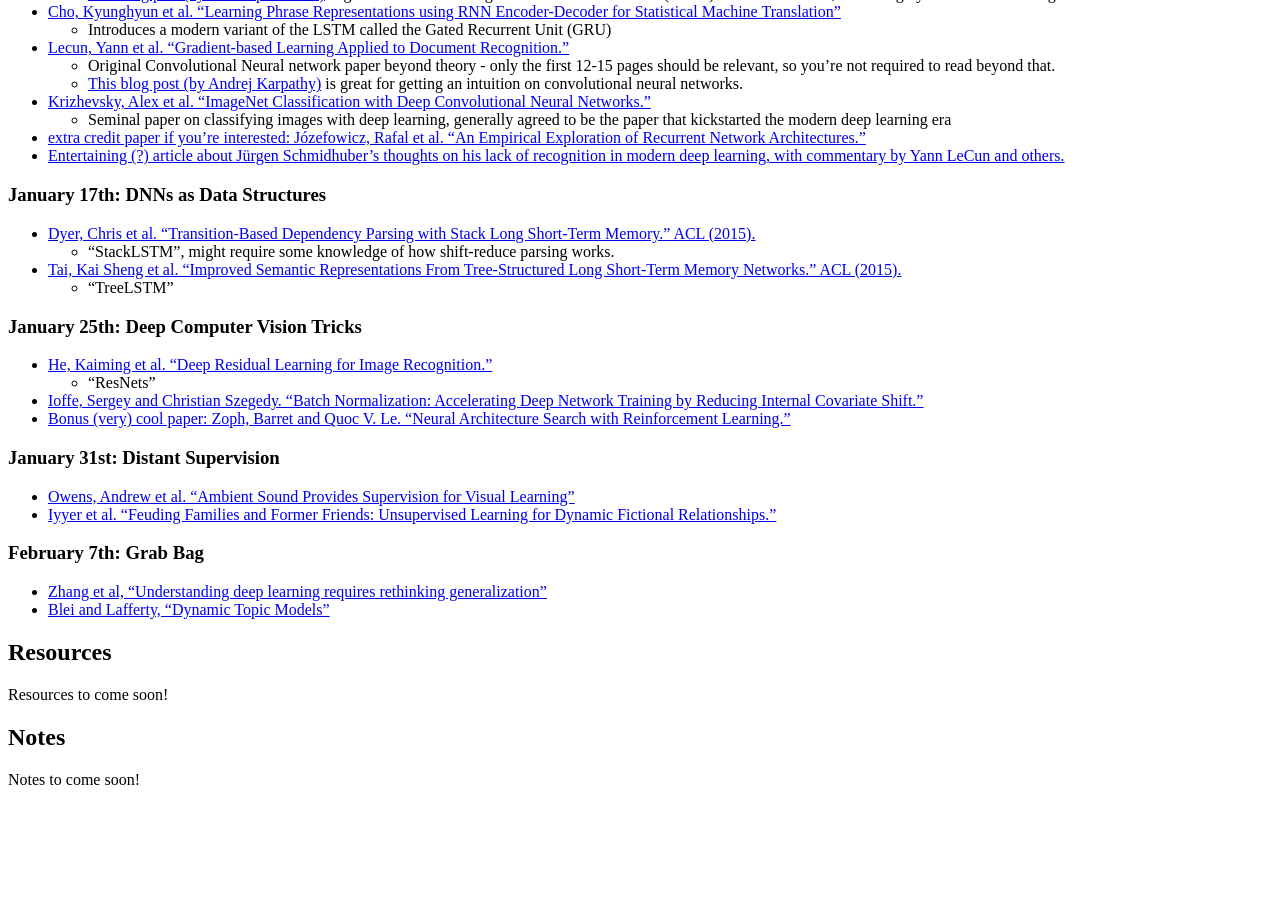
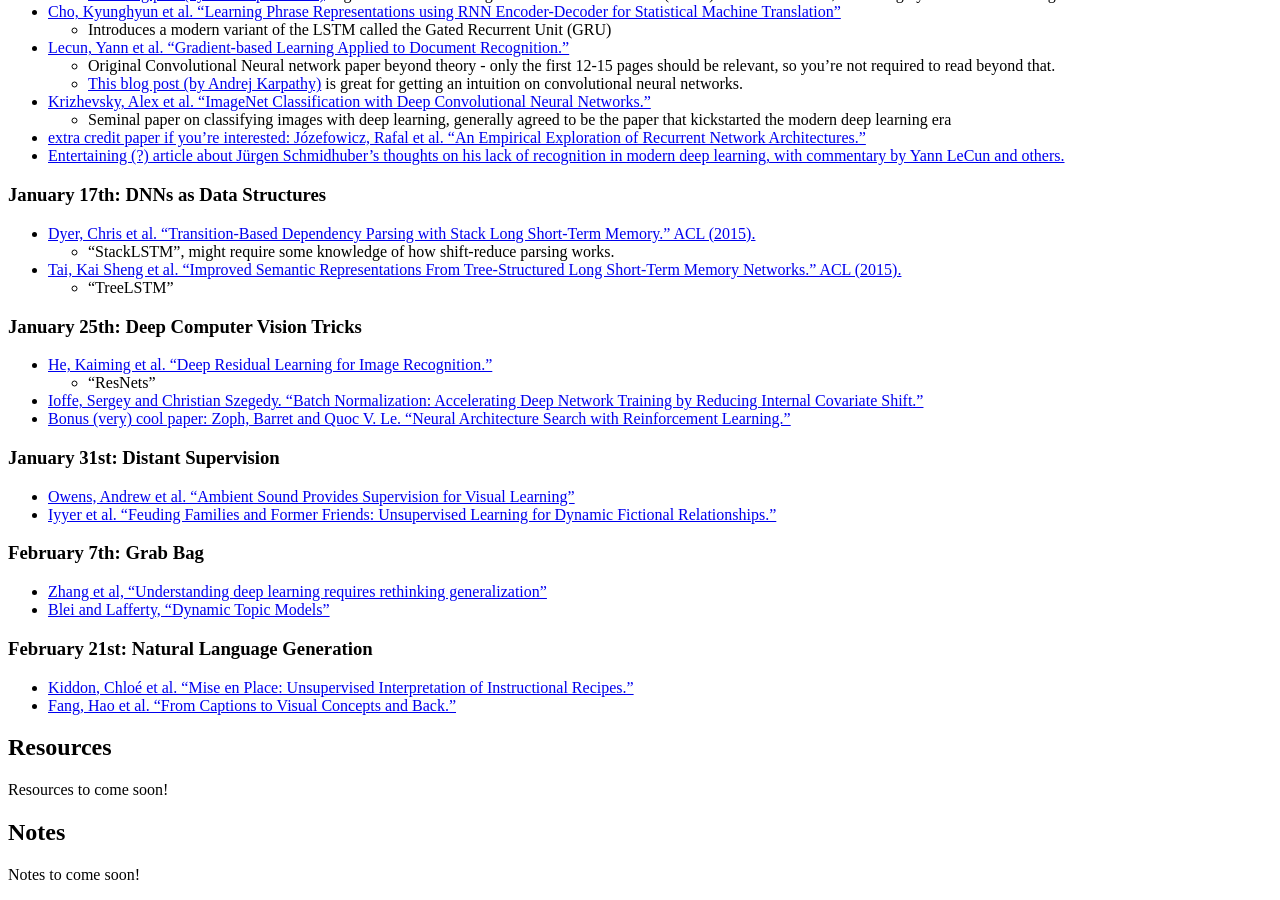
Before and after one commit to MachinesWhoLearn/machineswholearn.github.io, a Jekyll site: the page built from mwl_reading_group.md, in a window 1280 px wide and 900 px high, scrolled down 1003 px. Built offline with Jekyll 4.4.1, drawn with Linux system fonts in a browser that asks for light colours; before the commit the page ends 1808 px from its top, so only the background shows below that; some of the changed text lies outside the part shown.

Commit message:
add generation papers for feb 21

```diff
--- a/mwl_reading_group.md
+++ b/mwl_reading_group.md
@@ -29,7 +29,7 @@ people with a solid probability and mathematics background, however.
 | 5 | Jan 31 | 6:30 PM | CSE 503 | [Distant Supervision](#january-31st-distant-supervision) |
 | 6 | Feb 7 | 6:30 PM | CSE 303 | [Grab Bag](#february-7th-grab-bag) |
 | 7 | Feb 14 | 6:30 PM | CSE 303 | Skipped |
-| 8 | Feb 21 | 6:30 PM | CSE 303 | Variational Inference |
+| 8 | Feb 21 | 6:30 PM | CSE 303 | [Natural Language Generation](#Feburary-21st-natural-language-generation) |
 | 9 | Feb 28 | 6:30 PM | CSE 303 | Structured Prediction |
 | 10 | Mar 7 | 6:30 PM | CSE 303 | Structured Prediction |
 
@@ -83,6 +83,10 @@ people with a solid probability and mathematics background, however.
   - [Zhang et al, "Understanding deep learning requires rethinking generalization"](https://arxiv.org/pdf/1611.03530v1.pdf)
   - [Blei and Lafferty, "Dynamic Topic Models"](http://repository.cmu.edu/cgi/viewcontent.cgi?article=2036&context=compsci)
 
+### February 21st: Natural Language Generation
+  - [Kiddon, Chloé et al. "Mise en Place: Unsupervised Interpretation of Instructional Recipes."](https://pdfs.semanticscholar.org/9b50/f93252d9e16f83e0accd91b7157bb7f59210.pdf)
+  - [Fang, Hao et al. "From Captions to Visual Concepts and Back."](https://pdfs.semanticscholar.org/15f1/02c3c9f4d4fe6ba105e221df48c6e8902b3b.pdf)
+
 ## Resources
 
 Resources to come soon!
```
